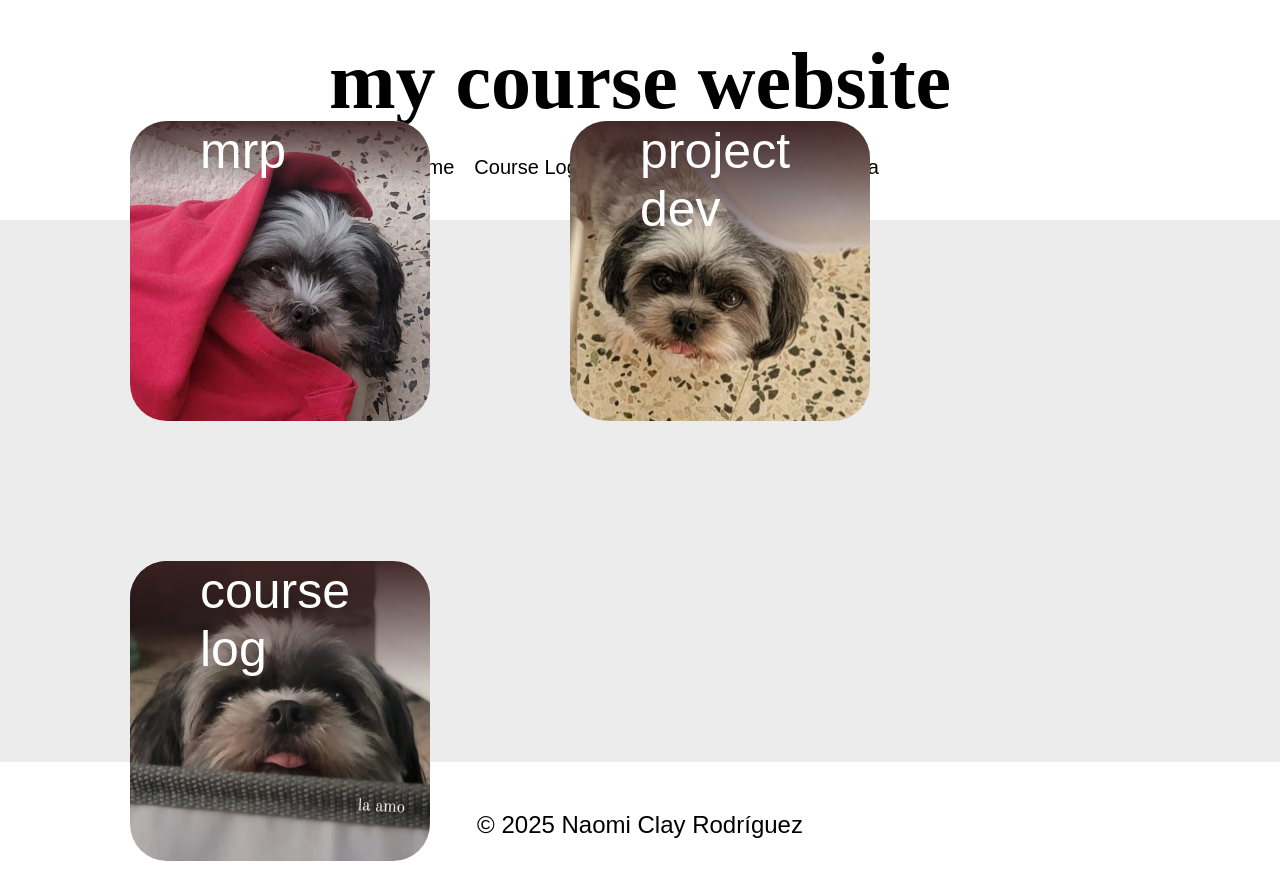
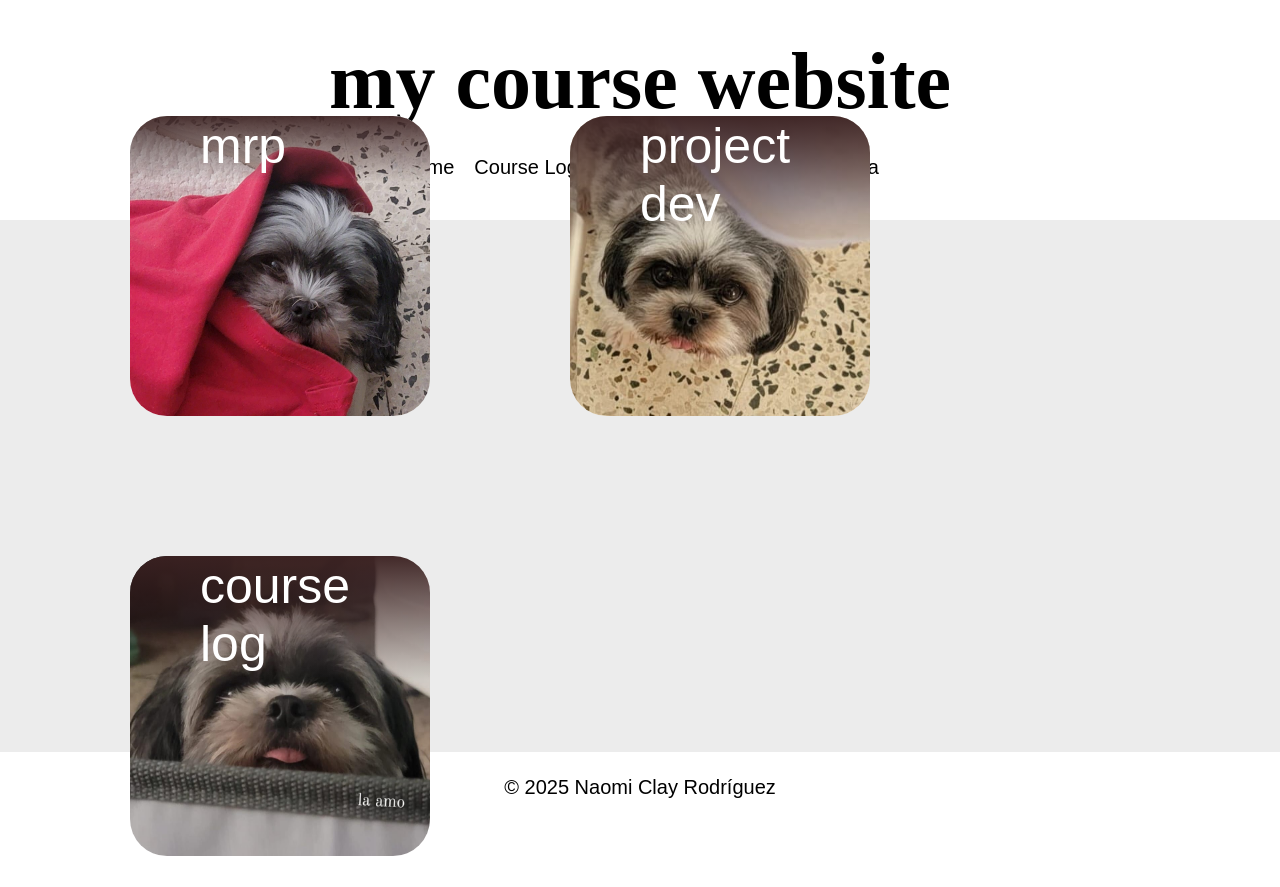
Before and after one commit to nclayrodz/nclayrodz.github.io, a plain HTML site: page index.html in a window 1280 px wide. After the commit the page ends 856 px from the top, so only its background shows below. Drawn offline with Linux system fonts and the light colour scheme; a web font is replaced by a local one.

Commit message:
update css

```diff
--- a/style/style.css
+++ b/style/style.css
@@ -53,20 +53,20 @@ main{
 
 footer{
     display: flex;
-    height: 63px;
-    padding: 31px 71px;
+    height: 50px;
+    padding: 10px 71px;
     justify-content: center;
     align-items: center;
     color: #000;
     text-align: center;
     font-family: Italiana, sans-serif;
-    font-size: 24px;
+    font-size: 20px;
 }
 
 .row{
     display: flex;
     width: 1440px;
-    height: 140px;
+    height: 130px;
     padding: 201px 130px;
     align-items: center;
     align-content: center;
```
